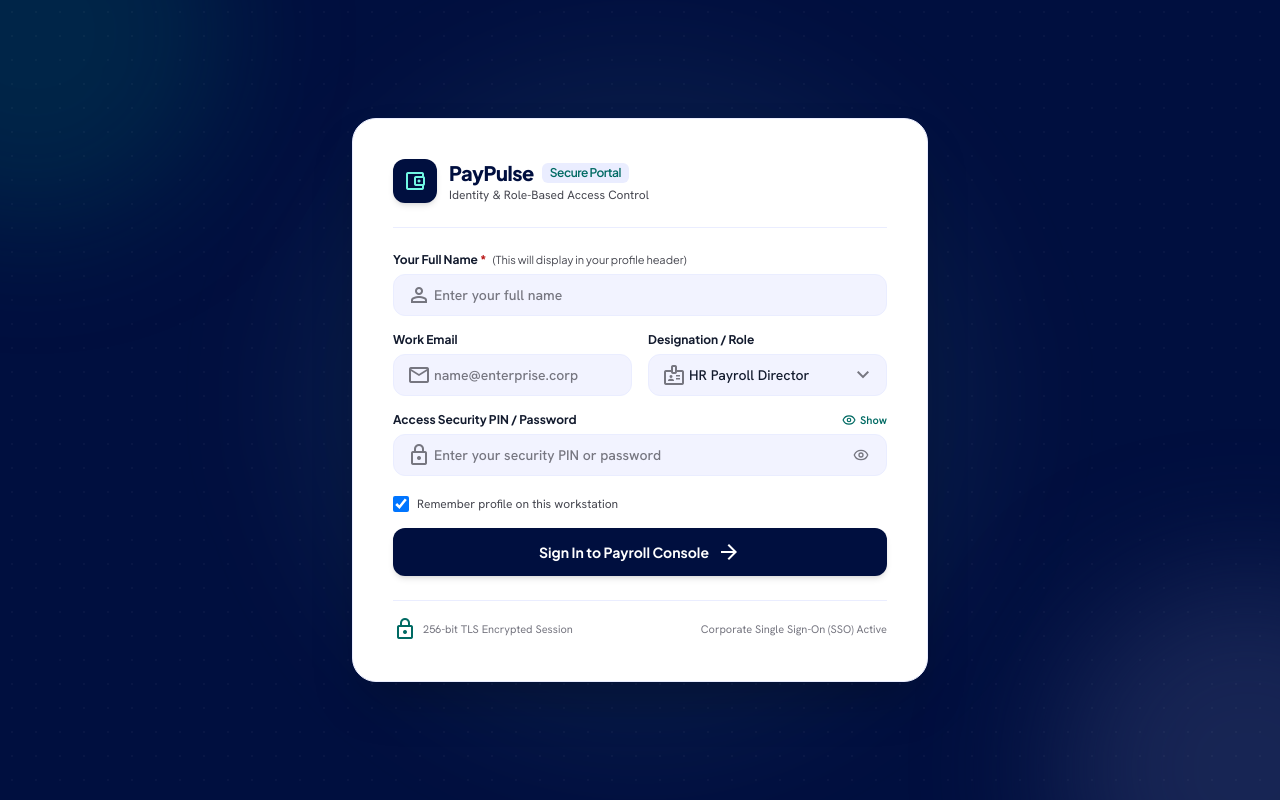
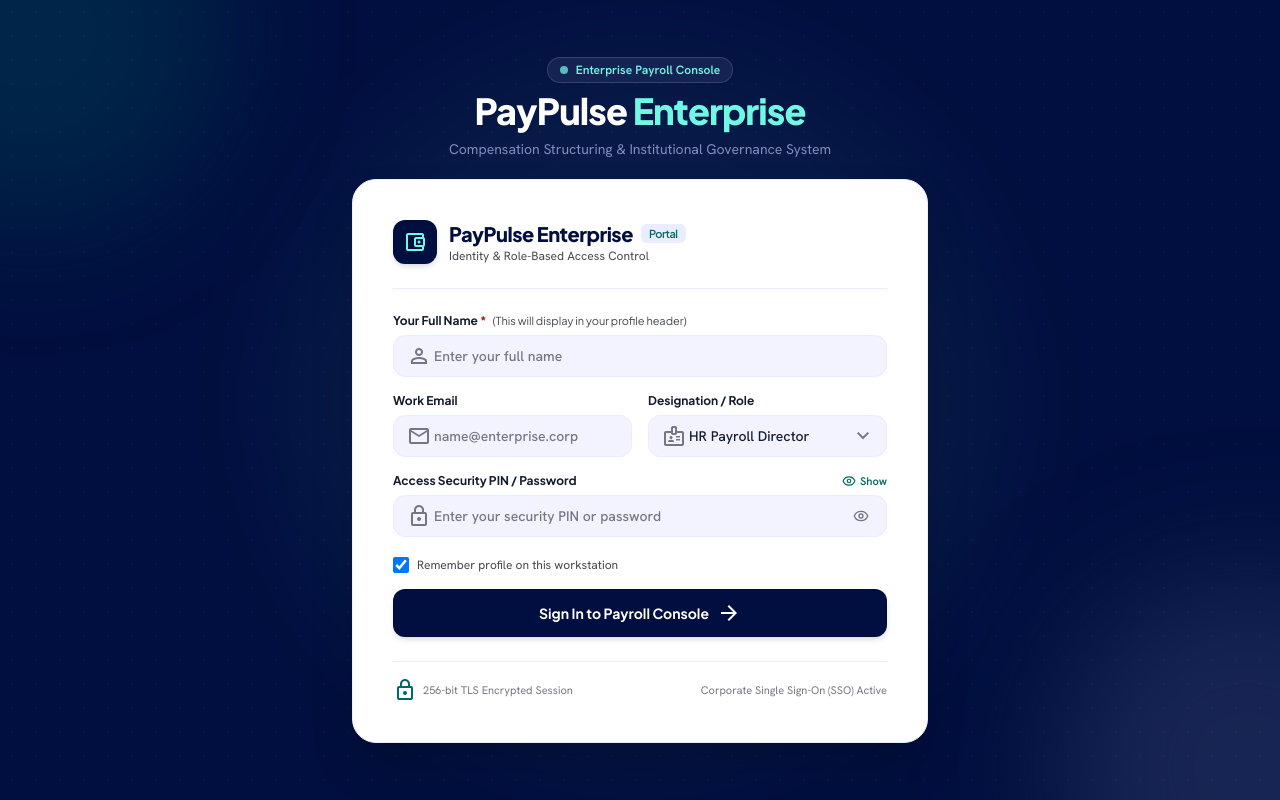
Before and after one commit to 71382502154-sharan/pay-pulse, a React (Vite) app: page / in a window 1280 px wide. Built offline with nearby package versions, Linux system fonts and the light colour scheme; no server answers.

Commit message:
Add prominent PayPulse Enterprise web name and badge header to LoginPage

```diff
--- a/src/components/LoginPage.tsx
+++ b/src/components/LoginPage.tsx
@@ -56,12 +56,31 @@ export const LoginPage: React.FC<LoginPageProps> = ({ onLogin }) => {
         }}
       />
 
-      <div className="relative w-full max-w-xl z-10 mx-auto">
+      <div className="relative w-full max-w-xl z-10 mx-auto space-y-5">
+        {/* Web Application Name & Brand Header */}
+        <motion.div
+          initial={{ opacity: 0, y: -15 }}
+          animate={{ opacity: 1, y: 0 }}
+          transition={{ duration: 0.4 }}
+          className="text-center space-y-2"
+        >
+          <div className="inline-flex items-center gap-2 px-3 py-1 rounded-full bg-[#172554]/90 border border-[#808dc2]/30 text-[#71f8e4] text-xs font-semibold backdrop-blur-md shadow-xs">
+            <span className="w-2 h-2 rounded-full bg-[#71f8e4] animate-pulse"></span>
+            <span>Enterprise Payroll Console</span>
+          </div>
+          <h1 className="text-3xl sm:text-4xl font-extrabold font-['Plus_Jakarta_Sans'] text-white tracking-tight">
+            PayPulse <span className="text-[#71f8e4]">Enterprise</span>
+          </h1>
+          <p className="text-xs sm:text-sm text-[#808dc2]">
+            Compensation Structuring &amp; Institutional Governance System
+          </p>
+        </motion.div>
+
         {/* Centered Login Card */}
         <motion.div
           initial={{ opacity: 0, y: 20 }}
           animate={{ opacity: 1, y: 0 }}
-          transition={{ duration: 0.5 }}
+          transition={{ duration: 0.5, delay: 0.05 }}
           className="w-full bg-white rounded-2xl sm:rounded-3xl shadow-2xl border border-[#eaedff] p-6 sm:p-8 md:p-10 relative overflow-hidden"
         >
           {/* Top Logo Bar */}
@@ -71,8 +90,9 @@ export const LoginPage: React.FC<LoginPageProps> = ({ onLogin }) => {
                 <span className="material-symbols-outlined text-2xl">account_balance_wallet</span>
               </div>
               <div>
-                <div className="font-['Plus_Jakarta_Sans'] font-extrabold text-xl text-[#000f3f] tracking-tight flex items-center gap-2">
-                  PayPulse <span className="text-xs font-semibold px-2 py-0.5 rounded-md bg-[#eaedff] text-[#006a63]">Secure Portal</span>
+                <div className="font-['Plus_Jakarta_Sans'] font-extrabold text-lg sm:text-xl text-[#000f3f] tracking-tight flex items-center gap-2">
+                  <span>PayPulse Enterprise</span>
+                  <span className="text-[0.6875rem] font-semibold px-2 py-0.5 rounded-md bg-[#eaedff] text-[#006a63]">Portal</span>
                 </div>
                 <div className="text-xs text-[#45464f]">Identity &amp; Role-Based Access Control</div>
               </div>
```
